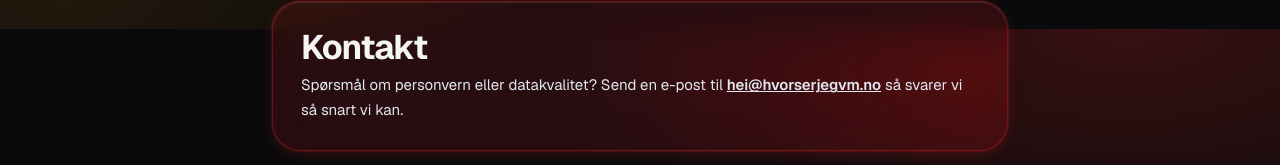
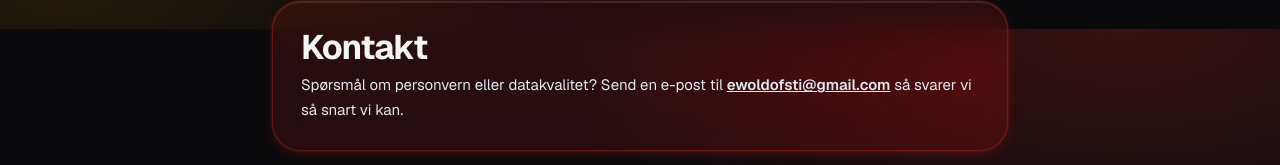
Before and after one commit to emmaofsti/hvorserjegvm.no, a Next.js app: page /personvern in a window 1280 px wide. Shown: the part 2371-2536 px from the top of the page. Built offline with nearby package versions, Linux system fonts and the light colour scheme.

Commit message:
Bruk ewoldofsti@gmail.com som kontakt-mail på personvern

```diff
--- a/src/app/personvern/page.tsx
+++ b/src/app/personvern/page.tsx
@@ -286,10 +286,10 @@ export default function PersonvernPage() {
         <p className="text-[15px] text-slate-200 leading-relaxed">
           Spørsmål om personvern eller datakvalitet? Send en e-post til{" "}
           <a
-            href="mailto:hei@hvorserjegvm.no"
+            href="mailto:ewoldofsti@gmail.com"
             className="font-semibold underline"
           >
-            hei@hvorserjegvm.no
+            ewoldofsti@gmail.com
           </a>{" "}
           så svarer vi så snart vi kan.
         </p>
```
